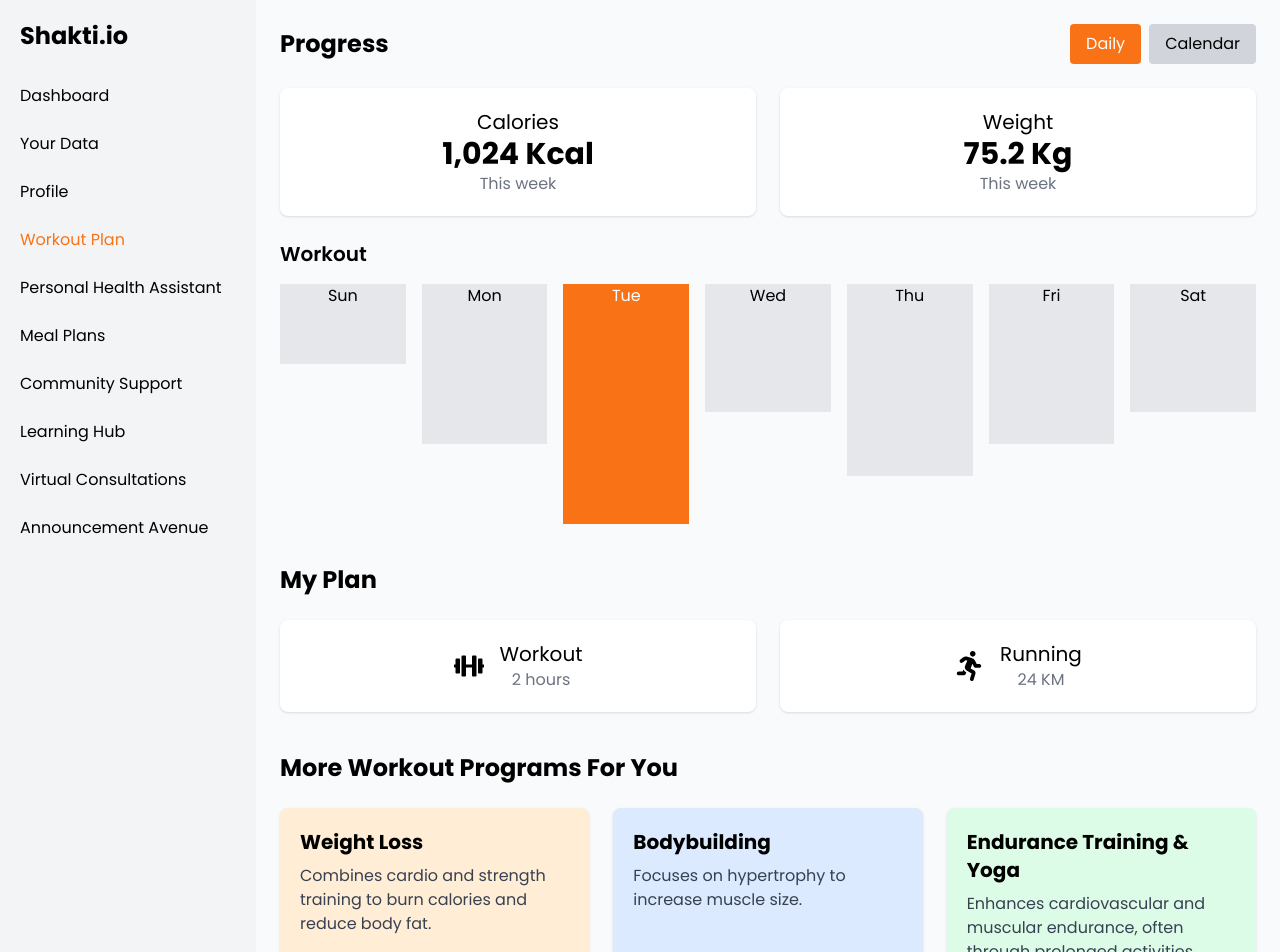
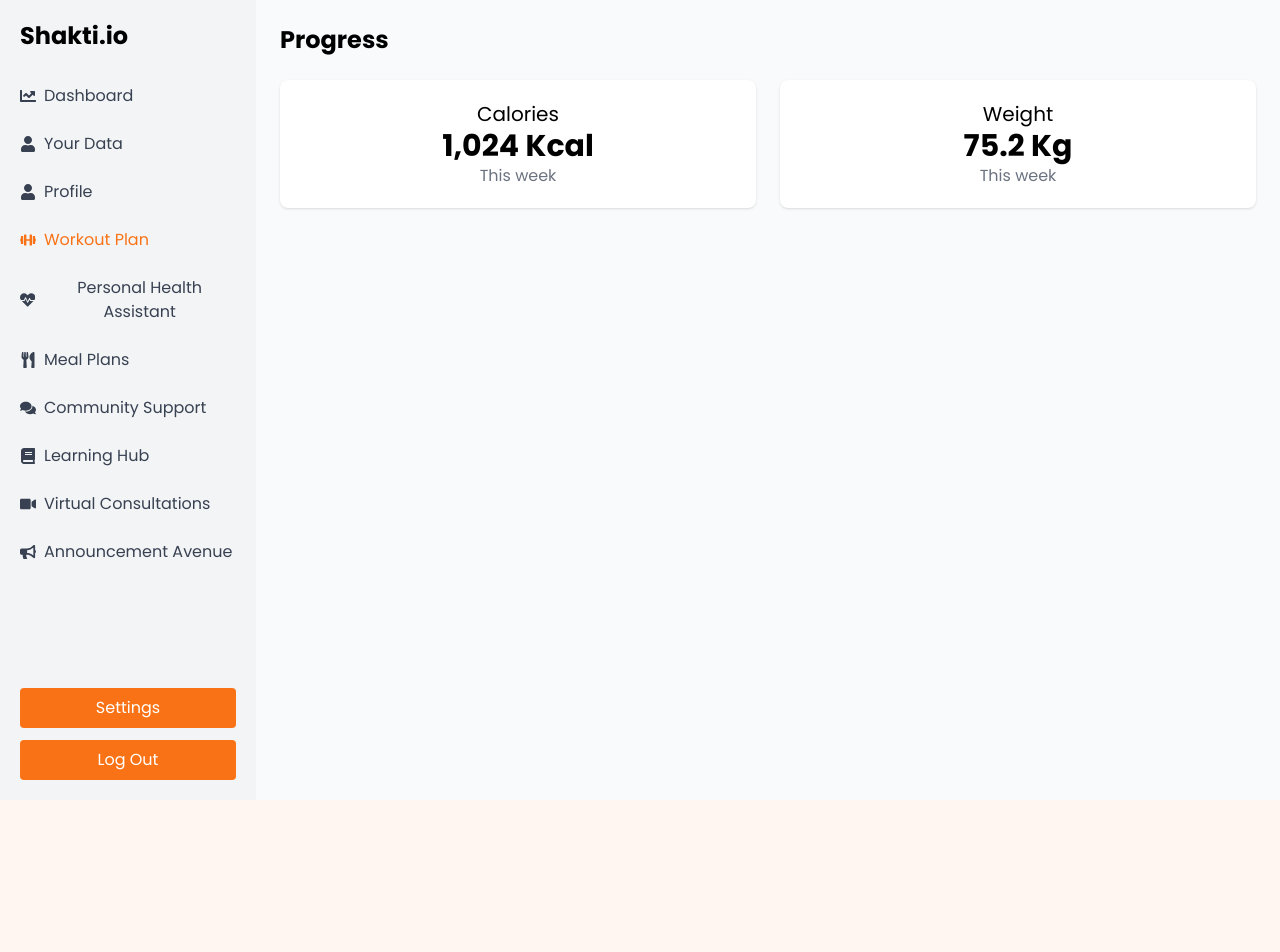
Before and after one commit to Adnan-The-Coder/web-app-full-stack-ai-integrated-fitness, a Next.js app: page /Dashboard in a window 1280 px wide. Shown: the top 952 px of the page. After the commit the page ends 800 px from the top, so only its background shows below. Built offline with nearby package versions, Linux system fonts and the light colour scheme.

Commit message:
feat: Modify Dashboard Page

```diff
--- a/app/(auth)/login/page.tsx
+++ b/app/(auth)/login/page.tsx
@@ -54,7 +54,7 @@ const Page: React.FC = () => {
       // Wait for 2 seconds before redirecting
       setTimeout(() => {
         setLoading(false); // Ensure loading state is set before redirect
-        router.push('/profile');
+        router.push('/Dashboard');
       }, 2000);
     } catch (error: any) {
       setLoading(false); // Ensure loading is false in case of error
--- a/app/Dashboard/page.tsx
+++ b/app/Dashboard/page.tsx
@@ -1,24 +1,63 @@
-import React from 'react';
-import { FaRunning, FaDumbbell } from 'react-icons/fa';
+"use client";
+import React, { useState } from 'react';
+import { FaDumbbell, FaRunning, FaUser, FaHeartbeat, FaUtensils, FaComments, FaBook, FaVideo, FaBullhorn, FaChartLine } from 'react-icons/fa';
 
-const Dashboard: React.FC = () => {
+const Sidebar = ({ setSelectedSection }:any) => {
   return (
-    <div className="flex min-h-screen">
-      {/* Sidebar */}
     <aside className="w-64 bg-gray-100 p-5 flex flex-col">
       <div className="text-2xl font-bold mb-8">Shakti.io</div>
       <nav className="flex-grow">
         <ul className="space-y-6">
-            <li>Dashboard</li>
-            <li>Your Data</li>
-            <li>Profile</li>
-            <li className="text-orange-500">Workout Plan</li>
-            <li>Personal Health Assistant</li>
-            <li>Meal Plans</li>
-            <li>Community Support</li>
-            <li>Learning Hub</li>
-            <li>Virtual Consultations</li>
-            <li>Announcement Avenue</li>
+          <li>
+            <button onClick={() => setSelectedSection('dashboard')} className="flex items-center space-x-2 text-gray-700 hover:text-orange-500">
+              <FaChartLine /> <span>Dashboard</span>
+            </button>
+          </li>
+          <li>
+            <button onClick={() => setSelectedSection('your-data')} className="flex items-center space-x-2 text-gray-700 hover:text-orange-500">
+              <FaUser /> <span>Your Data</span>
+            </button>
+          </li>
+          <li>
+            <button onClick={() => setSelectedSection('profile')} className="flex items-center space-x-2 text-gray-700 hover:text-orange-500">
+              <FaUser /> <span>Profile</span>
+            </button>
+          </li>
+          <li>
+            <button onClick={() => setSelectedSection('workout-plan')} className="flex items-center space-x-2 text-orange-500">
+              <FaDumbbell /> <span>Workout Plan</span>
+            </button>
+          </li>
+          <li>
+            <button onClick={() => setSelectedSection('health-assistant')} className="flex items-center space-x-2 text-gray-700 hover:text-orange-500">
+              <FaHeartbeat /> <span>Personal Health Assistant</span>
+            </button>
+          </li>
+          <li>
+            <button onClick={() => setSelectedSection('meal-plans')} className="flex items-center space-x-2 text-gray-700 hover:text-orange-500">
+              <FaUtensils /> <span>Meal Plans</span>
+            </button>
+          </li>
+          <li>
+            <button onClick={() => setSelectedSection('community-support')} className="flex items-center space-x-2 text-gray-700 hover:text-orange-500">
+              <FaComments /> <span>Community Support</span>
+            </button>
+          </li>
+          <li>
+            <button onClick={() => setSelectedSection('learning-hub')} className="flex items-center space-x-2 text-gray-700 hover:text-orange-500">
+              <FaBook /> <span>Learning Hub</span>
+            </button>
+          </li>
+          <li>
+            <button onClick={() => setSelectedSection('virtual-consultations')} className="flex items-center space-x-2 text-gray-700 hover:text-orange-500">
+              <FaVideo /> <span>Virtual Consultations</span>
+            </button>
+          </li>
+          <li>
+            <button onClick={() => setSelectedSection('announcement')} className="flex items-center space-x-2 text-gray-700 hover:text-orange-500">
+              <FaBullhorn /> <span>Announcement Avenue</span>
+            </button>
+          </li>
         </ul>
       </nav>
       <div className="mt-auto space-y-3">
@@ -26,18 +65,12 @@ const Dashboard: React.FC = () => {
         <button className="bg-orange-500 text-white py-2 px-4 w-full rounded">Log Out</button>
       </div>
     </aside>
+  );
+};
 
-      {/* Main Content */}
-      <main className="flex-1 p-6 bg-gray-50">
-        {/* Progress Section */}
-        <section className="mb-10">
-          <div className="flex justify-between items-center">
+const DashboardContent = () => (
+  <section>
     <h2 className="text-2xl font-bold">Progress</h2>
-            <div className="space-x-2">
-              <button className="py-2 px-4 bg-orange-500 text-white rounded">Daily</button>
-              <button className="py-2 px-4 bg-gray-300 rounded">Calendar</button>
-            </div>
-          </div>
     <div className="grid grid-cols-2 gap-6 mt-6">
       <div className="bg-white p-5 rounded-lg shadow text-center">
         <h3 className="text-xl">Calories</h3>
@@ -50,24 +83,13 @@ const Dashboard: React.FC = () => {
         <span className="text-gray-500">This week</span>
       </div>
     </div>
-          <div className="mt-6">
-            <h3 className="text-xl font-semibold">Workout</h3>
-            <div className="flex space-x-4 mt-4">
-              {/* Mock workout chart */}
-              <div className="flex-1 text-center bg-gray-200 h-20">Sun</div>
-              <div className="flex-1 text-center bg-gray-200 h-40">Mon</div>
-              <div className="flex-1 text-center bg-orange-500 text-white h-60">Tue</div>
-              <div className="flex-1 text-center bg-gray-200 h-32">Wed</div>
-              <div className="flex-1 text-center bg-gray-200 h-48">Thu</div>
-              <div className="flex-1 text-center bg-gray-200 h-40">Fri</div>
-              <div className="flex-1 text-center bg-gray-200 h-32">Sat</div>
-            </div>
-          </div>
+    {/* More content as required */}
   </section>
+);
 
-        {/* My Plan Section */}
-        <section className="mb-10">
-          <h2 className="text-2xl font-bold">My Plan</h2>
+const WorkoutPlan = () => (
+  <section>
+    <h2 className="text-2xl font-bold">Workout Plan</h2>
     <div className="grid grid-cols-2 gap-6 mt-6">
       <div className="bg-white p-5 rounded-lg shadow flex items-center justify-center space-x-4">
         <FaDumbbell size={30} />
@@ -85,34 +107,44 @@ const Dashboard: React.FC = () => {
       </div>
     </div>
   </section>
+);
 
-        {/* More Workout Programs */}
-        <section>
-          <h2 className="text-2xl font-bold">More Workout Programs For You</h2>
-          <div className="grid grid-cols-1 md:grid-cols-2 xl:grid-cols-3 gap-6 mt-6">
-            <div className="bg-orange-100 p-5 rounded-lg shadow">
-              <h3 className="text-xl font-bold">Weight Loss</h3>
-              <p className="text-gray-700 mt-2">Combines cardio and strength training to burn calories and reduce body fat.</p>
-            </div>
-            <div className="bg-blue-100 p-5 rounded-lg shadow">
-              <h3 className="text-xl font-bold">Bodybuilding</h3>
-              <p className="text-gray-700 mt-2">Focuses on hypertrophy to increase muscle size.</p>
-            </div>
-            <div className="bg-green-100 p-5 rounded-lg shadow">
-              <h3 className="text-xl font-bold">Endurance Training & Yoga</h3>
-              <p className="text-gray-700 mt-2">Enhances cardiovascular and muscular endurance, often through prolonged activities.</p>
-            </div>
-            <div className="bg-purple-100 p-5 rounded-lg shadow">
-              <h3 className="text-xl font-bold">Strength Training</h3>
-              <p className="text-gray-700 mt-2">Aims to improve maximal strength through heavy lifting.</p>
-            </div>
-            <div className="bg-pink-100 p-5 rounded-lg shadow">
-              <h3 className="text-xl font-bold">Flexibility & Mobility Training</h3>
-              <p className="text-gray-700 mt-2">Improves range of motion and reduces injury risk through stretching and mobility exercises.</p>
-            </div>
-          </div>
-        </section>
-      </main>
+// Other content components for each section can be created similarly
+
+const Dashboard = () => {
+  const [selectedSection, setSelectedSection] = useState('dashboard');
+
+  const renderContent = () => {
+    switch (selectedSection) {
+      case 'dashboard':
+        return <DashboardContent />;
+      case 'your-data':
+        return <div>Your Data Content</div>;
+      case 'profile':
+        return <div>Profile Content</div>;
+      case 'workout-plan':
+        return <WorkoutPlan />;
+      case 'health-assistant':
+        return <div>Health Assistant Content</div>;
+      case 'meal-plans':
+        return <div>Meal Plans Content</div>;
+      case 'community-support':
+        return <div>Community Support Content</div>;
+      case 'learning-hub':
+        return <div>Learning Hub Content</div>;
+      case 'virtual-consultations':
+        return <div>Virtual Consultations Content</div>;
+      case 'announcement':
+        return <div>Announcement Content</div>;
+      default:
+        return <DashboardContent />;
+    }
+  };
+
+  return (
+    <div className="flex min-h-screen">
+      <Sidebar setSelectedSection={setSelectedSection} />
+      <main className="flex-1 p-6 bg-gray-50">{renderContent()}</main>
     </div>
   );
 };
--- a/package.json
+++ b/package.json
@@ -18,7 +18,8 @@
     "react": "^18",
     "react-dom": "^18",
     "react-hot-toast": "^2.4.1",
-    "react-icons": "^5.3.0"
+    "react-icons": "^5.3.0",
+    "react-router-dom": "^6.27.0"
   },
   "devDependencies": {
     "@types/bcryptjs": "^2.4.6",
```
Also changed, not shown: 2 other files (tests, documents, lock files or other folders). Lines whose indentation alone changed are shown as unchanged.
